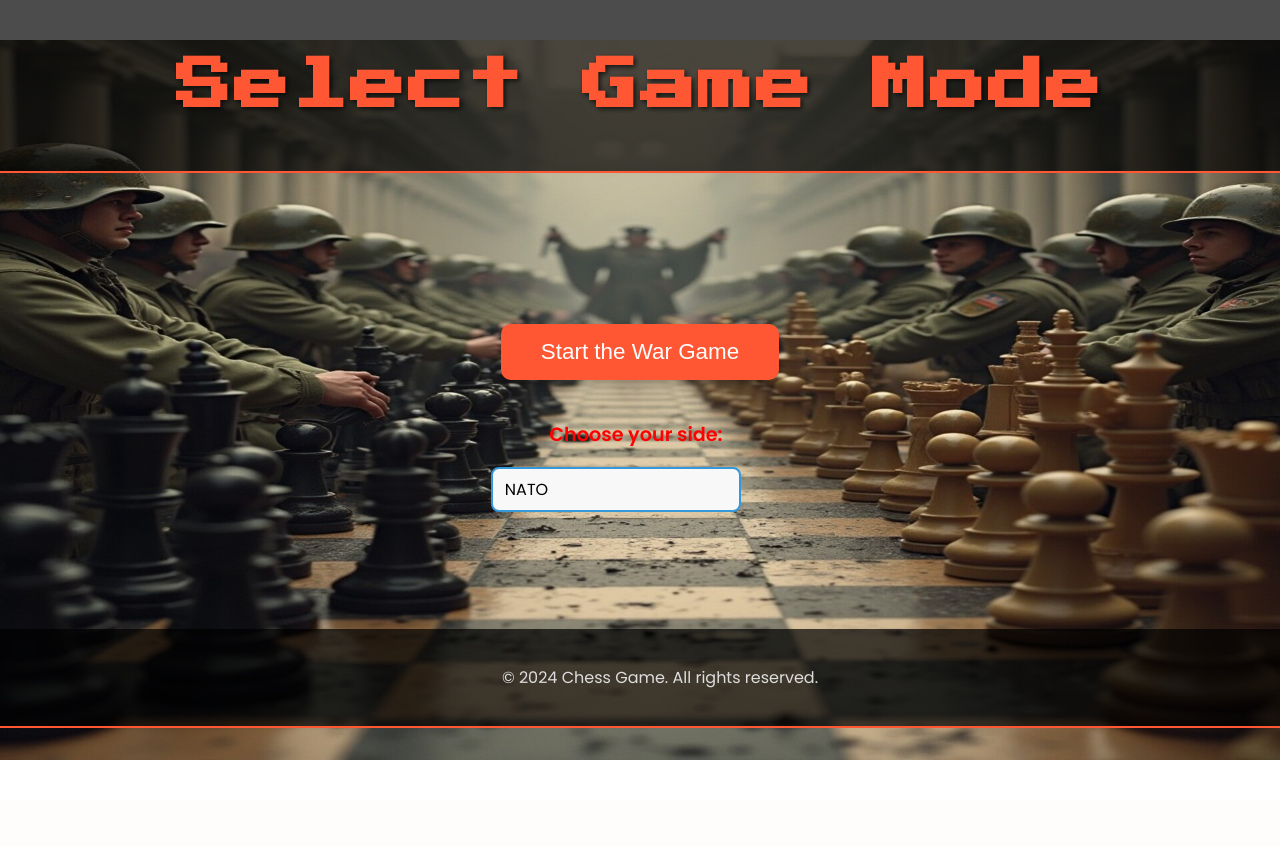
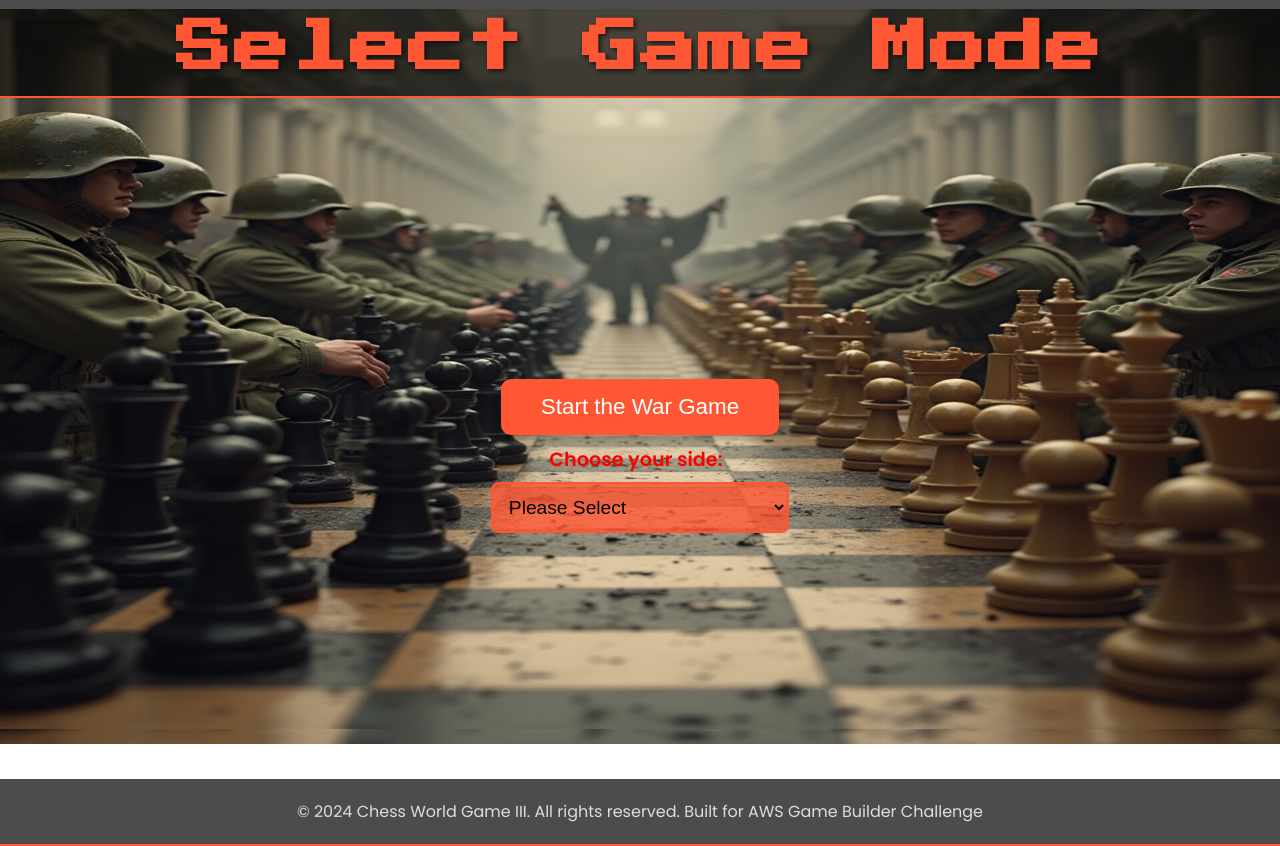
Before and after one commit to rogerkorantenng/chess-game, a Django app: page / in a window 1280 px wide. Before the commit the page ends 760 px from the top, so only its background shows below. Run offline with Django 4.2, Linux system fonts and the light colour scheme.

Commit message:
Modify the page

```diff
--- a/game/templates/choosePage.html
+++ b/game/templates/choosePage.html
@@ -13,36 +13,40 @@
 
     <style>
         /* Basic Reset */
+        * {
+            margin: 0;
+            padding: 0;
+            box-sizing: border-box;
+        }
+
         body, html {
             margin: 0;
             padding: 0;
-            height: 80%;
-            font-family: 'Poppins', sans-serif; /* Modern sans-serif font for better readability */
+            height: 96%;
+            font-family: 'Poppins', sans-serif;
             background: url("{% static 'images/background.jpg' %}") no-repeat center center fixed;
             background-size: contain;
             color: white;
         }
 
-        /* Centered Content */
         header, footer {
             text-align: center;
             padding: 20px;
-            background: rgba(0, 0, 0, 0.7); /* Darker header/footer background */
+            background: rgba(0, 0, 0, 0.7);
             z-index: 9999;
-            border-bottom: 2px solid #FF5733; /* Add a subtle bottom border */
+            border-bottom: 2px solid #FF5733;
         }
 
         h1 {
             font-size: 3.5rem;
             color: #FF5733;
-            font-family: 'Press Start 2P', cursive; /* Retro game font */
+            font-family: 'Press Start 2P', cursive;
             letter-spacing: 2px;
-            text-shadow: 2px 2px 5px rgba(0, 0, 0, 0.7); /* Subtle shadow for depth */
+            text-shadow: 2px 2px 5px rgba(0, 0, 0, 0.7);
         }
 
         footer p {
             font-size: 1rem;
-            font-family: 'Poppins', sans-serif;
             color: #ddd;
         }
 
@@ -84,26 +87,7 @@
 
         .btn:focus {
             outline: none;
-            box-shadow: 0 0 0 3px rgba(255, 87, 51, 0.7); /* Focus ring for accessibility */
-        }
-
-        /* Dropdown Styling */
-        .dropdown-group {
-            margin-top: 30px;
-            font-size: 1.2rem;
-        }
-
-        .dropdown-select {
-            padding: 12px;
-            font-size: 1.2rem;
-            background: rgba(255, 87, 51, 0.8);
-            color: black;
-            border-radius: 8px;
-            border: 2px solid #FF5733;
-            transition: all 0.3s ease;
-            width: 200px;
-            margin-top: 10px;
-            font-family: 'Poppins', sans-serif;
+            box-shadow: 0 0 0 3px rgba(255, 87, 51, 0.7);
         }
 
         .dropdown-select:hover {
@@ -149,22 +131,9 @@
             font-size: 24px;
             margin-bottom: 20px;
             font-weight: bold;
-            color: red; /* Make the text red */
-        }
-
-        .dropdown-label {
-            font-size: 1.2rem;
             color: red;
         }
 
-        /* Style for the dropdown container */
-        .custom-dropdown {
-            position: relative;
-            width: 100%;
-            max-width: 250px;
-        }
-
-        /* Style for the dropdown label */
         .dropdown-label {
             font-size: 1.2rem;
             color: red;
@@ -173,31 +142,27 @@
             display: block;
         }
 
-        /* Style for the select dropdown */
+        /* Dropdown Container */
+        .dropdown-container {
+            position: relative;
+            width: 250px;
+        }
+
+        /* Style for the dropdown */
         .dropdown-select {
             width: 100%;
-            padding: 12px;
-            font-size: 1rem;
-            background-color: #f8f8f8;
-            border: 2px solid #3498db;
+            padding: 12px 30px 12px 12px;
+            font-size: 1.2rem;
+            background-color: rgba(255, 87, 51, 0.8);
+            color: black;
             border-radius: 8px;
-            appearance: none;
+            border: 2px solid #FF5733;
             cursor: pointer;
-            outline: none;
-            transition: border-color 0.3s ease;
+            position: relative;
+            transition: all 0.3s ease;
         }
 
-        /* Customizing the dropdown when focused */
-        .dropdown-select:focus {
-            border-color: #2980b9;
-        }
-
-        /* Style the options */
-        .dropdown-option {
-            padding: 10px;
-        }
-
-        /* Custom arrow for the dropdown */
+        /* Custom dropdown arrow */
         .dropdown-select::after {
             content: ' ▼';
             font-size: 12px;
@@ -249,6 +250,7 @@
                 <label for="dropdown" class="dropdown-label">Choose your side:</label>
                 <div class="custom-dropdown">
                     <select name="mySelect" id="dropdown" class="dropdown-select">
+                        <option value="" class="dropdown-option"> Please Select</option>
                         <option value="white" class="dropdown-option" data-icon="nato">NATO</option>
                         <option value="black" class="dropdown-option" data-icon="russia">Russia</option>
                     </select>
@@ -276,7 +278,7 @@
 </div>
 
 <footer>
-    <p>&copy; 2024 Chess Game. All rights reserved.</p>
+    <p>&copy; 2024 Chess World Game III. All rights reserved. Built for AWS Game Builder Challenge</p>
 </footer>
 
 <script>
```
Also changed, not shown: other parts of game/templates/choosePage.html (+50 -17 lines).
